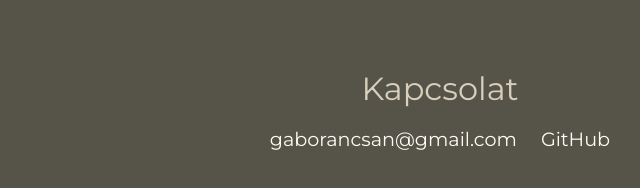
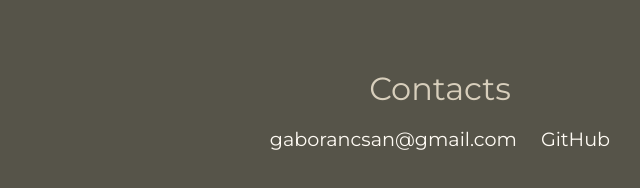
Before and after one commit to Gsbi18/Portfolio, a plain HTML site: page index.html in a window 1280 px wide. Shown: the part 2874-3062 px from the top of the page, 200-840 px from the left. Drawn offline with nearby package versions, Linux system fonts and the light colour scheme.

Commit message:
Contacts update

```diff
--- a/index.html
+++ b/index.html
@@ -246,7 +246,7 @@
     <!-- Kapcsolati szekció -->
     <section id="contact">
         <div class="text-center">
-            <h2>Kapcsolat</h2>
+            <h2>Contacts</h2>
             <div class="contact-links mt-3">
                 <a href="mailto:gaborancsan@gmail.com">gaborancsan@gmail.com</a>
                 <a href="https://github.com/gsbi18" target="_blank">GitHub</a>
```
